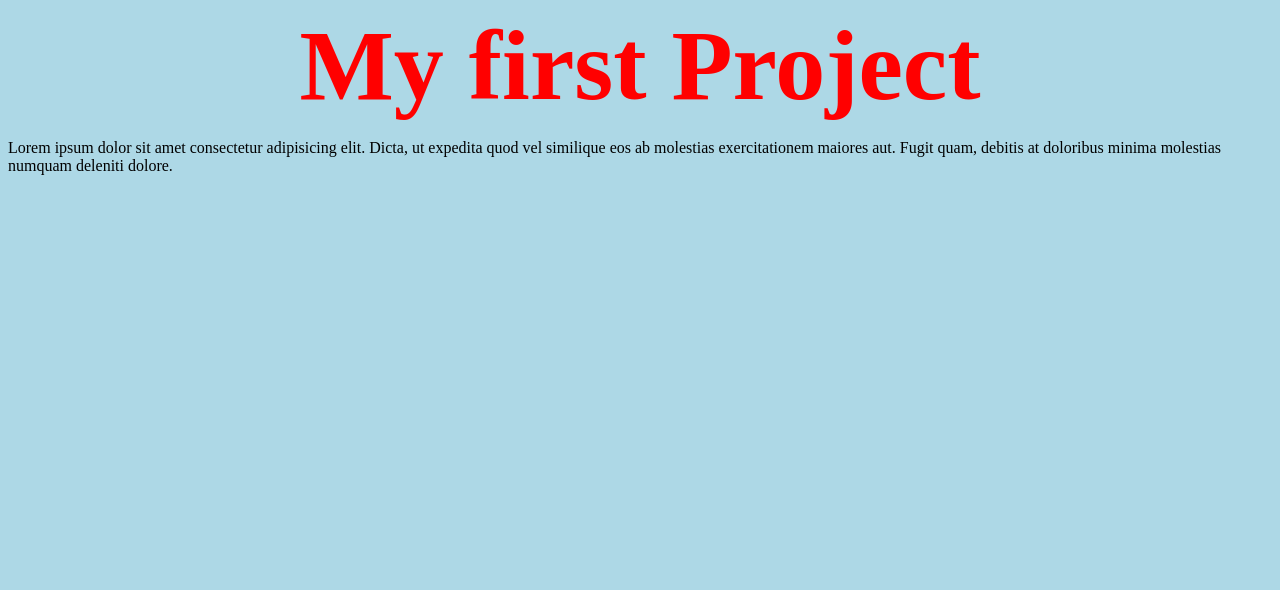
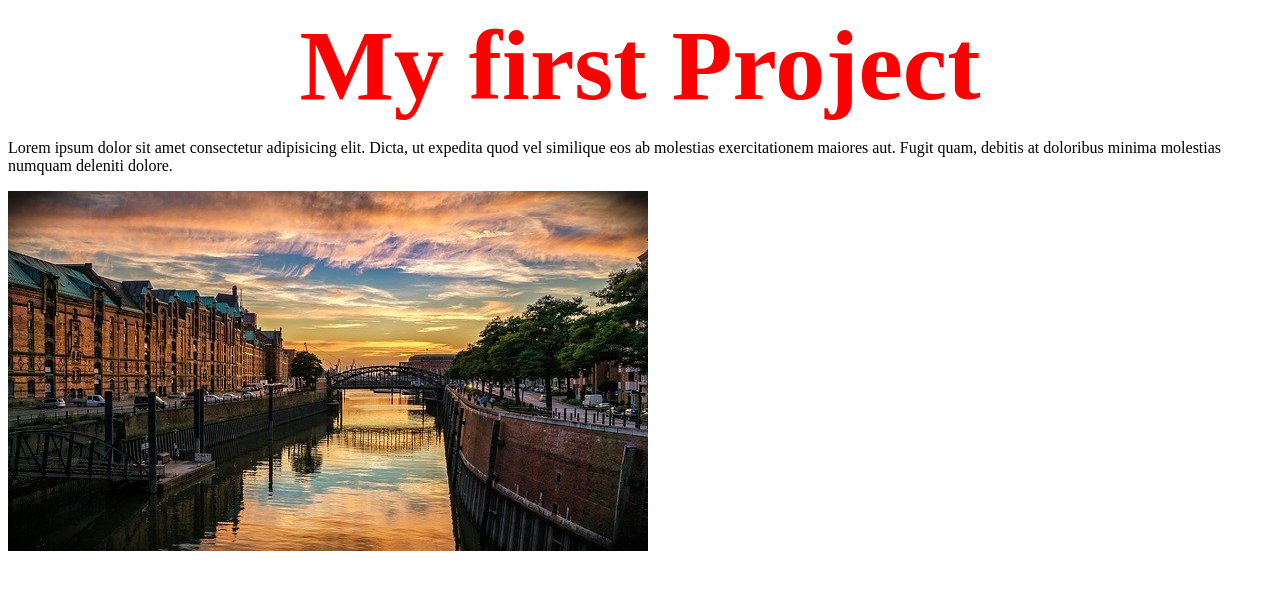
Before and after one commit to mmk018/FBW6_FirstProject, a plain HTML site: page index.html in a window 1280 px wide. Drawn offline with Linux system fonts and the light colour scheme.

```diff
--- a/css/style.css
+++ b/css/style.css
@@ -1,8 +1,15 @@
 body {
-    background-color: lightblue;
-    /* background-image: url(/img/hamburg-3846525_640.jpg) center center/cover no-repeat; */
+    /* background-color: lightblue; */
+    /* background-image: url(/img/hamburg-3846525_640.jpg);
+    height: 100%;
+    width: 100%;
 
-
+    background-position: center;
+    background-repeat: no-repeat;
+    background-size: cover; */
+    img {
+        position: center;
+    };
 
 }
 h1 {
--- a/index.html
+++ b/index.html
@@ -11,5 +11,6 @@
     <p>
         Lorem ipsum dolor sit amet consectetur adipisicing elit. Dicta, ut expedita quod vel similique eos ab molestias exercitationem maiores aut. Fugit quam, debitis at doloribus minima molestias numquam deleniti dolore.
     </p>
+    <img src="/img/hamburg-3846525_640.jpg" alt="hamburg">
 </body>
 </html>
```
Also changed, not shown: img/hamburg-3846525_640.jpg (added).
